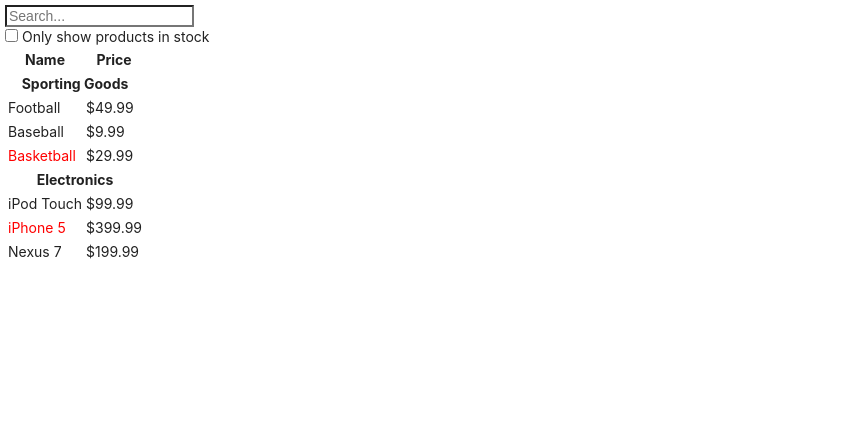
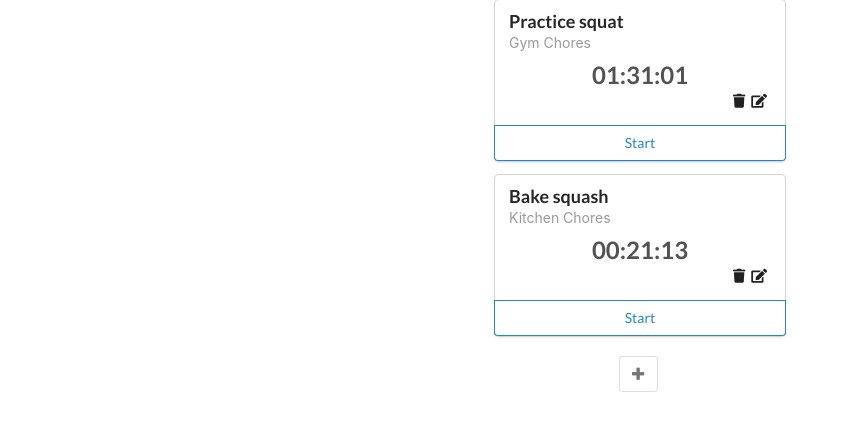
Before and after one commit to StevenGabule/MiniProjectsReactJS, a React (Create React App) app: page / in a window 1280 px wide. Shown: the top 428 px of the page, without its empty margins (0-844 px from the left). Built offline with nearby package versions, Linux system fonts and the light colour scheme.

Commit message:
crud functionality in the timers

```diff
--- a/src/components/TimeLogger/EditableTimer.js
+++ b/src/components/TimeLogger/EditableTimer.js
@@ -1,31 +1,62 @@
 import React, {Component} from "react";
 import TimerForm from "./TimerForm";
-import propTypes from "prop-types";
 import Timer from "./Timer";
 
 class EditableTimer extends Component {
+    state = {
+        editFormOpen: false,
+    };
+
+
+    handleEditClick = () => {
+        this.openForm();
+    };
+
+    handleFormClose = () => {
+        this.closeForm();
+    };
+
+    handleSubmit = timer => {
+        this.props.onFormSubmit(timer);
+        this.closeForm();
+    };
+
+    closeForm = () => {
+        this.setState({editFormOpen: false})
+    };
+
+    openForm = () => {
+        this.setState({editFormOpen: true})
+    };
+
+
     render() {
-        const {title, project, elapsed, runningSince, edit} = this.props;
+        const {editFormOpen} = this.state;
+        const {title, project, elapsed, runningSince, id, onTrashClick} = this.props;
 
-        if (edit) {
+        if (editFormOpen) {
             return (
-                <TimerForm title={title} project={project}/>
+                <TimerForm
+                    id={id}
+                    title={title}
+                    project={project}
+                    onFormSubmit={this.handleSubmit}
+                    onFormClose={this.handleFormClose}/>
             )
         } else {
             return (
                 <Timer
+                    id={id}
                     title={title}
                     project={project}
                     elapsed={elapsed}
                     runningSince={runningSince}
+                    onEditClick={this.handleEditClick}
+                    onTrashClick={onTrashClick}
                 />
             )
         }
     }
 }
 
-EditableTimer.propTypes = {
-    edit: propTypes.bool
-};
-
 export default EditableTimer;
--- a/src/components/TimeLogger/EditableTimerList.js
+++ b/src/components/TimeLogger/EditableTimerList.js
@@ -3,23 +3,23 @@
 
 class EditableTimerList extends Component {
     render() {
+        const {timers, onFormSubmit,onTrashClick} = this.props;
+        const timer = timers.map((timer) => (
+            <EditableTimer
+                key={timer.id}
+                id={timer.id}
+                title={timer.title}
+                project={timer.project}
+                elapsed={timer.elapsed}
+                runningSince={timer.runningSince}
+                onFormSubmit={onFormSubmit}
+                onTrashClick={onTrashClick}
+                 />
+        ));
+
         return (
             <div id='timers'>
-
-                <EditableTimer
-                    title='Learn react'
-                    project='Web Domination'
-                    elapsed='8986300'
-                    runningSince='null'
-                    edit={false} />
-
-                <EditableTimer
-                    title='Learn extreme ironing'
-                    project='World Domination'
-                    elapsed='3890985'
-                    runningSince={null}
-                    edit={true} />
-
+                {timer}
             </div>
         )
     }
--- a/src/components/TimeLogger/Timer.js
+++ b/src/components/TimeLogger/Timer.js
@@ -1,27 +1,43 @@
 import React, {Component} from 'react';
 
 class Timer extends Component {
+
+    handleTrashClick = () => {
+        this.props.onTrashClick(this.props.id)
+    };
+
+    componentDidMount() {
+        this.forceUpdateInterval = setInterval(() => this.forceUpdate(), 50)
+    }
+
+    componentWillUnmount() {
+        clearInterval(this.forceUpdateInterval);
+    };
+
+
     render() {
         // eslint-disable-next-line no-undef
-        const elapsedString = helpers.renderElapsedString(this.props.elapsed);
+        const elapsedString = helpers.renderElapsedString(this.props.elapsed, this.props.runningSince);
+        const {title, project, onEditClick} = this.props;
+
         return (
             <div className='ui centered card'>
                 <div className="content">
                     <div className="header">
-                        {this.props.title}
+                        {title}
                     </div>
                     <div className="meta">
-                        {this.props.project}
+                        {project}
                     </div>
                     <div className="center aligned description">
                         <h2>{elapsedString}</h2>
                     </div>
                     <div className="extra content">
-                        <span className="right floated edit icon">
-                            <i className='edit icon' />
+                        <span className="right floated edit icon" onClick={onEditClick}>
+                            <i className='edit icon'/>
                         </span>
-                        <span className="right floated trash icon">
-                            <i className='trash icon' />
+                        <span className="right floated trash icon" onClick={this.handleTrashClick}>
+                            <i className='trash icon'/>
                         </span>
                     </div>
                 </div>
--- a/src/components/TimeLogger/TimerForm.js
+++ b/src/components/TimeLogger/TimerForm.js
@@ -1,25 +1,47 @@
 import React, {Component} from "react";
 
 class TimerForm extends Component {
+    state = {
+        title: this.props.title || '',
+        project: this.props.project || '',
+        submitText: this.props.id ? 'Update' : 'Create'
+    };
+
+    handleTitleChange = (e) => {
+        this.setState({title: e.target.value})
+    };
+
+    handleProjectChange = (e) => {
+        this.setState({project: e.target.value})
+    };
+
+    handleSubmit = (e) => {
+        this.props.onFormSubmit({
+            id: this.props.id,
+            title: this.state.title,
+            project: this.state.project,
+        });
+    };
+
     render() {
-        const submitText = this.props.title ? 'Update' : 'Create';
+        const {title, project, submitText} = this.state;
         return (
             <div className='ui centered card'>
                 <div className="content">
                     <div className="ui form">
                         <div className="field">
                             <label htmlFor="title">Title</label>
-                                <input type="text" id='title' defaultValue={this.props.title}/>
+                            <input type="text" id='title' value={title} name='title' onChange={this.handleTitleChange} />
                         </div>
                         <div className="field">
                             <label htmlFor="description">Project</label>
-                                <input type="text" id='description' defaultValue={this.props.project}/>
+                            <input type="text" id='project' name='project' value={project}  onChange={this.handleProjectChange}/>
                         </div>
                         <div className="ui two bottom attached buttons">
-                                <button className="ui basic blue button">
+                            <button className="ui basic blue button" onClick={this.handleSubmit}>
                                 {submitText}
                             </button>
-                                <div className="ui basic red button">
+                            <div className="ui basic red button" onClick={this.props.onFormClose}>
                                 Cancel
                             </div>
                         </div>
--- a/src/components/TimeLogger/TimersDashboard.js
+++ b/src/components/TimeLogger/TimersDashboard.js
@@ -1,18 +1,83 @@
 import React, {Component} from "react";
 import EditableTimerList from "./EditableTimerList";
 import ToggleableTimerForm from "./ToggleableTimerForm";
+import {v4 as uuidv4} from 'uuid'
 
 class TimersDashboard extends Component {
+    state = {
+        timers: [
+            {
+                title: 'Practice squat',
+                project: 'Gym Chores',
+                id: uuidv4(),
+                elapsed: 5456099,
+                runningSince: Date.now(),
+            },
+            {
+                title: 'Bake squash',
+                project: 'Kitchen Chores',
+                id: uuidv4,
+                elapsed: 1273998,
+                runningSince: null,
+            }
+        ],
+    };
+
+    handleCreateFormSubmit = timer => {
+        this.createTimer(timer);
+    };
+
+
+    handleEditFormSubmit = attrs => {
+        this.updateTimer(attrs);
+    };
+
+    createTimer = timer => {
+        // eslint-disable-next-line no-undef
+        const t = helpers.newTimer(timer);
+        this.setState({timers: this.state.timers.concat(t)});
+    };
+
+    updateTimer = attrs => {
+        this.setState({
+            timers: this.state.timers.map(timer => {
+                if (timer.id === attrs.id) {
+                    return Object.assign({}, timer, {
+                        title: attrs.title,
+                        project: attrs.project
+                    });
+                } else {
+                    return timer;
+                }
+            })
+        })
+    };
+
+    handleTrashClick= (timerId) => {
+        this.deleteTimer(timerId)
+    };
+
+    deleteTimer = timerId => {
+        this.setState({
+            timers: this.state.timers.filter(t => t.id !== timerId)
+        })
+    };
+
     render() {
         return (
             <div className={'ui three column centered grid'}>
                 <div className="column">
-                    <EditableTimerList />
-                    <ToggleableTimerForm isOpen={true} />
+                    <EditableTimerList
+                        timers={this.state.timers}
+                        onFormSubmit={this.handleEditFormSubmit}
+                        onTrashClick={this.handleTrashClick}
+                    />
+                    <ToggleableTimerForm onFormSubmit={this.handleCreateFormSubmit}/>
                 </div>
             </div>
         )
     }
+
 }
 
 export default TimersDashboard;
--- a/src/components/TimeLogger/ToggleableTimerForm.js
+++ b/src/components/TimeLogger/ToggleableTimerForm.js
@@ -2,17 +2,36 @@
 import TimerForm from "./TimerForm";
 
 class ToggleableTimerForm extends Component {
+    state = {
+        isOpen: false
+    };
+
+    handleFormOpen = () => {
+        this.setState({isOpen: true})
+    };
+
+    handleFormClose = () => {
+        this.setState({isOpen: false});
+    };
+
+    handleFormSubmit = (timer) => {
+        this.props.onFormSubmit(timer);
+        this.setState({isOpen: false})
+    };
+
     render() {
-        if (this.props.isOpen) {
+        const { isOpen} = this.state;
+
+        if (isOpen) {
             return (
-                <TimerForm />
+                <TimerForm onFormSubmit={this.handleFormSubmit} onFormClose={this.handleFormClose} />
             )
         } else {
             return (
                 <div className='ul basic content center aligned segment' style={{textAlign: 'center', marginTop: '20px'}}>
-                    <div className="ui basic button icon">
+                    <button className="ui basic button icon" onClick={this.handleFormOpen}>
                         <i className="plus icon" />
-                    </div>
+                    </button>
                 </div>
             )
         }
--- a/src/components/TimeLogger/helpers.js
+++ b/src/components/TimeLogger/helpers.js
@@ -1,9 +1,11 @@
+import {v4 as uuidv4} from 'uuid'
+
 window.helpers = (function () {
     function newTimer(attrs = {}) {
         return {
             title: attrs.title || 'Timer',
             project: attrs.project || 'Project',
-            id: uuid.v4(), // eslint-disable-line no-undef
+            id: uuidv4(), // eslint-disable-line no-undef
             elapsed: 0,
         };
     }
--- a/src/index.js
+++ b/src/index.js
@@ -4,18 +4,18 @@
 import * as serviceWorker from './serviceWorker';
 
 import './components/TimeLogger/helpers';
-import FilterableProductTable from "./components/Inventory/ProductTable";
-// import TimersDashboard from "./components/TimeLogger/TimersDashboard";
+// import FilterableProductTable from "./components/Inventory/ProductTable";
+import TimersDashboard from "./components/TimeLogger/TimersDashboard";
 
 
-const PRODUCTS = [
-    {category: 'Sporting Goods', price: '$49.99', stocked: true, name: 'Football'},
-    {category: 'Sporting Goods', price: '$9.99', stocked: true, name: 'Baseball'},
-    {category: 'Sporting Goods', price: '$29.99', stocked: false, name: 'Basketball'},
-    {category: 'Electronics', price: '$99.99', stocked: true, name: 'iPod Touch'},
-    {category: 'Electronics', price: '$399.99', stocked: false, name: 'iPhone 5'},
-    {category: 'Electronics', price: '$199.99', stocked: true, name: 'Nexus 7'}
-];
+// const PRODUCTS = [
+//     {category: 'Sporting Goods', price: '$49.99', stocked: true, name: 'Football'},
+//     {category: 'Sporting Goods', price: '$9.99', stocked: true, name: 'Baseball'},
+//     {category: 'Sporting Goods', price: '$29.99', stocked: false, name: 'Basketball'},
+//     {category: 'Electronics', price: '$99.99', stocked: true, name: 'iPod Touch'},
+//     {category: 'Electronics', price: '$399.99', stocked: false, name: 'iPhone 5'},
+//     {category: 'Electronics', price: '$199.99', stocked: true, name: 'Nexus 7'}
+// ];
 
 
 
@@ -23,7 +23,8 @@
 // import ProductHunt from "./components/ProductHunt/ProductHunt";
 // import Calculator from "./components/CalculatorBased/Calculator";
 
-ReactDOM.render(<FilterableProductTable products={PRODUCTS} />, document.getElementById('root'));
+// ReactDOM.render(<FilterableProductTable products={PRODUCTS} />, document.getElementById('root'));
+ReactDOM.render(<TimersDashboard />, document.getElementById('root'));
 
 // If you want your app to work offline and load faster, you can change
 // unregister() to register() below. Note this comes with some pitfalls.
```
Also changed, not shown: data.json (added, +21 -0 lines), 1 other file (tests, documents, lock files or other folders). Lines whose indentation alone changed are shown as unchanged.
